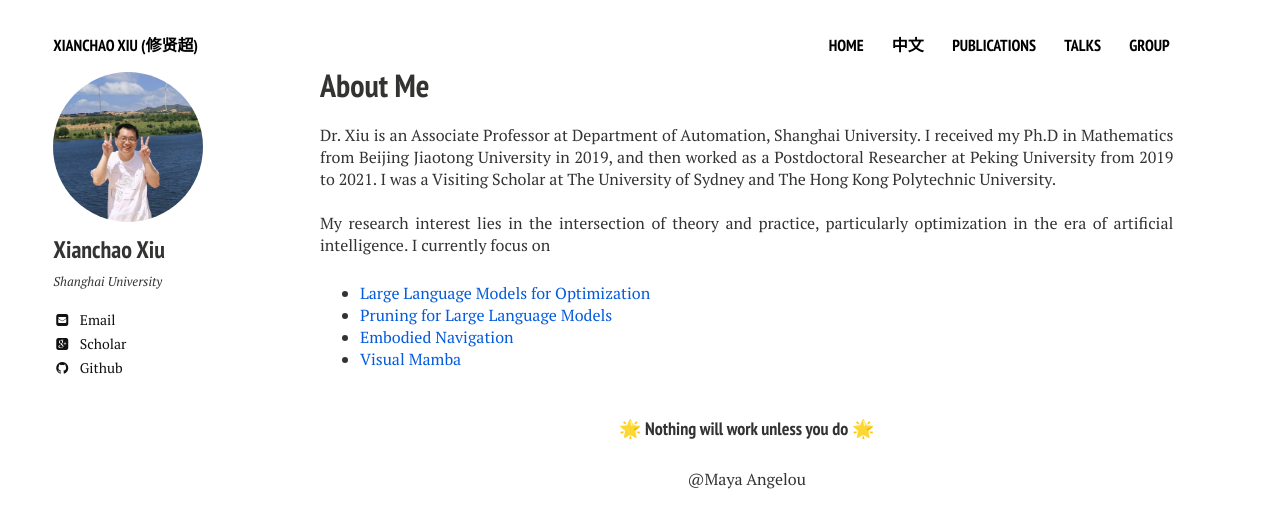
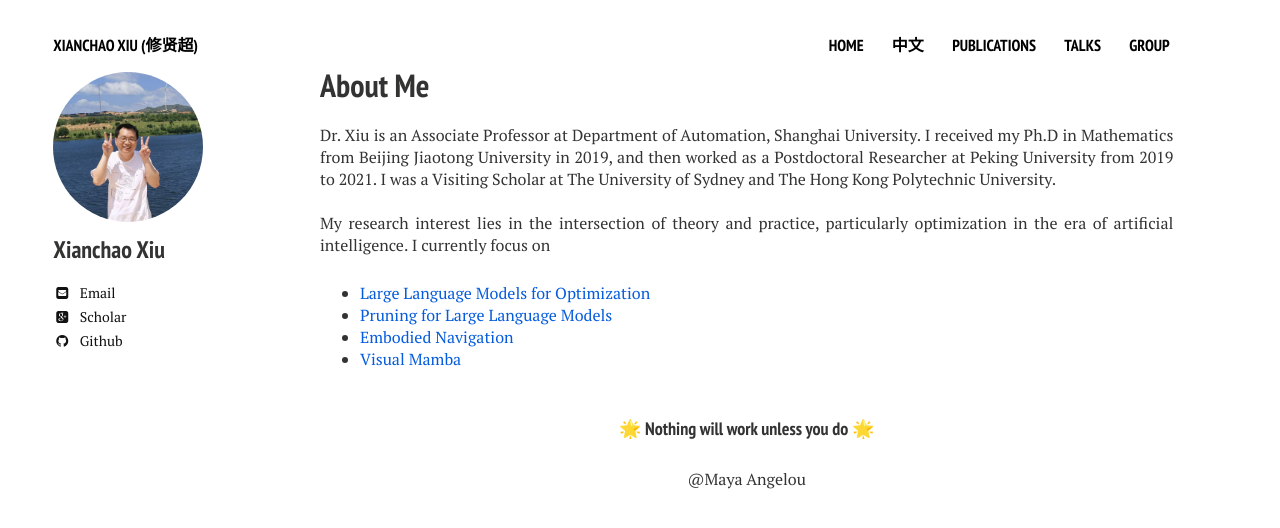
Before and after one commit to xianchaoxiu/xianchaoxiu.github.io, a Jekyll site: the page built from index.md, in a window 1280 px wide. Shown: the top 528 px of the page. Built offline with Jekyll 4.4.1, drawn with Linux system fonts in a browser that asks for light colours; nearby versions of some CDN libraries.

Commit message:
Update _config.yml

```diff
--- a/_config.yml
+++ b/_config.yml
@@ -29,7 +29,7 @@ kramdown:
 owner:
   name: Xianchao Xiu
   avatar: xianchaoxiu.jpg
-  bio: "Shanghai University"
+  bio:
   email: xcxiu@shu.edu.cn
   disqus-shortname:
   twitter: #username
```
